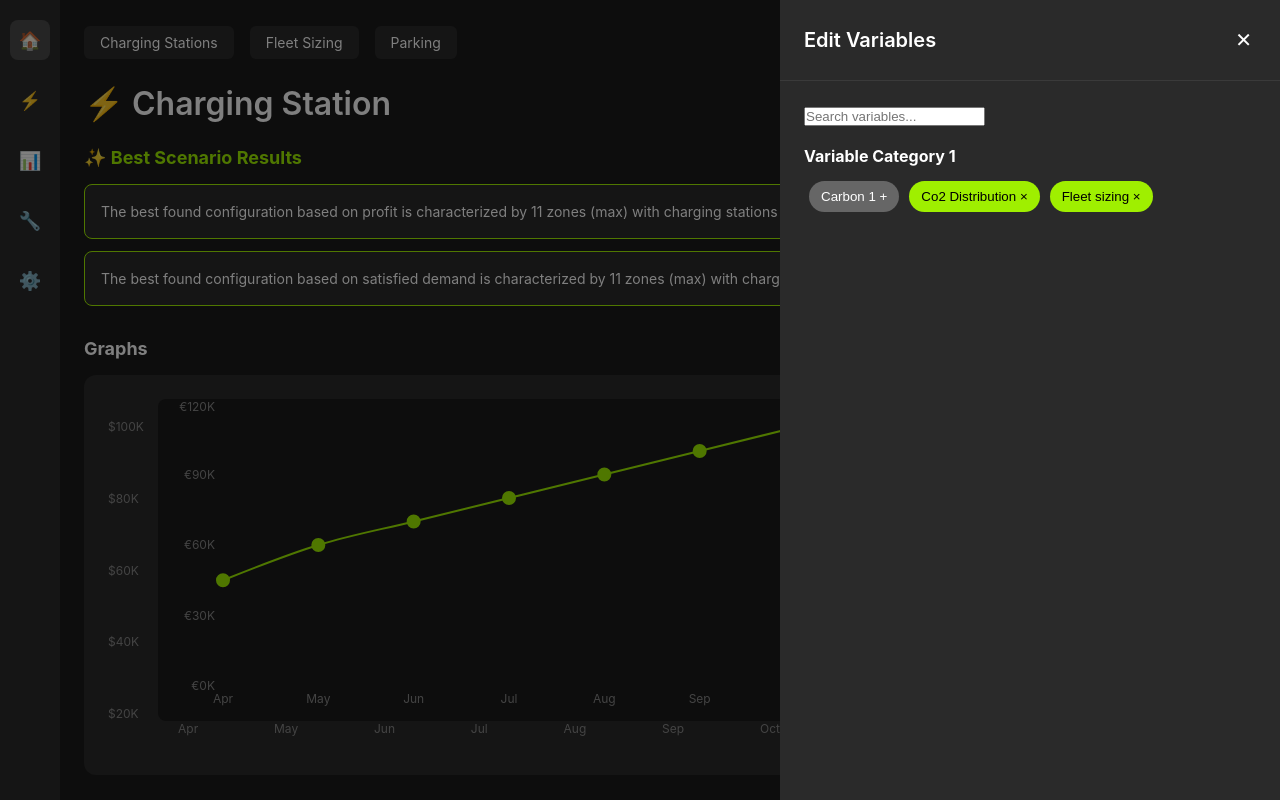
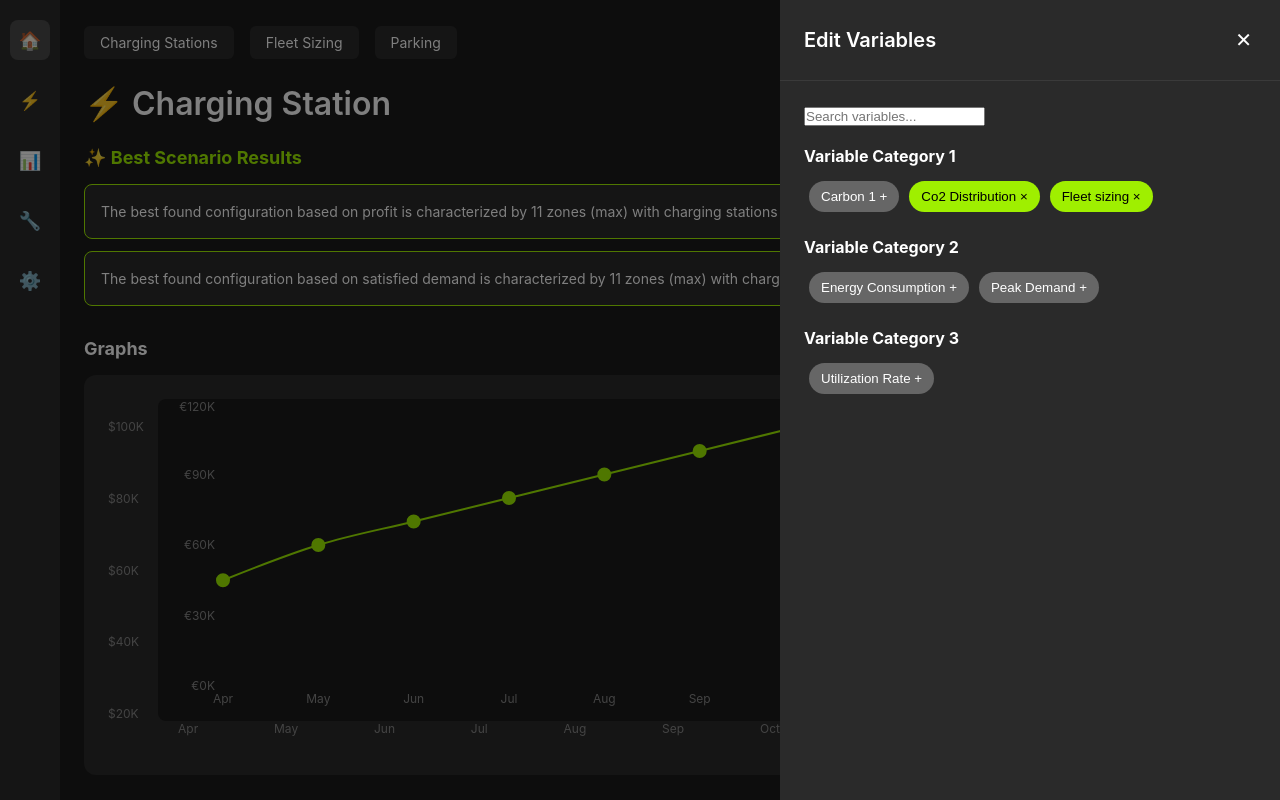
Before and after one commit to Amitesh-ux/AnswersAI, a React (Vite) app: page / in a window 1280 px wide. Both pictures are taken after a click on the button "Edit Variables". Built offline with nearby package versions, Linux system fonts and the light colour scheme.

Commit message:
Added more variable categories and the hover context panels with 1.5 s delay

```diff
--- a/src/App.tsx
+++ b/src/App.tsx
@@ -1,6 +1,7 @@
 import { useState } from 'react'
 import './App.css'
 import { LineChart, Line, XAxis, YAxis, ResponsiveContainer, Tooltip } from 'recharts';
+import React, { useRef } from 'react';
 
 const mockData = [
   { month: 'Apr', value: 45000, date: '2024-04' },
@@ -32,13 +33,42 @@ const variables = [
 const variableCategories = ['All', 'Category 1', 'Category 2', 'Category 3'];
 
 
+
 function App() {
   const [editVariablesOpen, setEditVariablesOpen] = useState(false);
   const [hoverData, setHoverData] = useState<any>(null);
   const [mousePos, setMousePos] = useState({ x: 0, y: 0 });
+
   const [selectedVariables, setSelectedVariables] = useState<string[]>(['co2-distribution', 'fleet-sizing']);
   const [selectCategory, setSelectCategory] = useState('All');
   const [searchTerm, setSearchTerm] = useState('');
+
+  const [hoveredVariable, setHoveredVariable] = useState<string | null>(null);
+  const [showContext, setShowContext] = useState<string | null>(null);
+  const hoverTimer = useRef<NodeJS.Timeout | null>(null);
+
+  const handleVariableHover = (variableId: string) => {
+    setHoveredVariable(variableId);
+
+    // Clear any existing timer
+    if (hoverTimer.current) {
+      clearTimeout(hoverTimer.current);
+    }
+
+    // Set 1.5 second timer
+    hoverTimer.current = setTimeout(() => {
+      setShowContext(variableId);
+    }, 1500);
+  };
+
+  const handleVariableLeave = () => {
+    setHoveredVariable(null);
+    setShowContext(null);
+    if (hoverTimer.current) {
+      clearTimeout(hoverTimer.current);
+      hoverTimer.current = null;
+    }
+  };
 
   return (
     <div className="app">
@@ -112,16 +142,16 @@ function App() {
                   <ResponsiveContainer width="100%" height="100%">
                     <LineChart data={mockData}>
                       <XAxis
-                        dataKey = "month"
+                        dataKey="month"
                         axisLine={false}
                         tickLine={false}
-                        tick={ {fill: '#888', fontSize: 12} }
+                        tick={{ fill: '#888', fontSize: 12 }}
                       />
                       <YAxis
                         axisLine={false}
                         tickLine={false}
-                        tick={ {fill: '#888', fontSize: 12} }
-                        tickFormatter={(value) => `€${value/1000}K`}
+                        tick={{ fill: '#888', fontSize: 12 }}
+                        tickFormatter={(value) => `€${value / 1000}K`}
                       />
                       <Line
                         type="monotone"
@@ -130,7 +160,7 @@ function App() {
                         strokeWidth={2}
                         dot={{ fill: '#9fef00', strokeWidth: 2, r: 6 }}
                         activeDot={{ r: 8, stroke: '#9fef00', strokeWidth: 2 }}
-                        />
+                      />
                       <Tooltip
                         contentStyle={{
                           backgroundColor: '#2a2a2a',
@@ -139,7 +169,7 @@ function App() {
                           color: '#fff'
                         }}
                         formatter={(value: any) => [`€${value.toLocaleString()}`, 'Revenue']}
-                        />
+                      />
                     </LineChart>
                   </ResponsiveContainer>
                 </div>
@@ -223,6 +253,10 @@ function App() {
                       setSelectedVariables([...selectedVariables, 'carbon-1']);
                     }
                   }}
+
+                  onMouseEnter={() => handleVariableHover('carbon-1')}
+                  onMouseLeave={handleVariableLeave}
+
                   style={{
                     padding: '8px 12px',
                     backgroundColor: selectedVariables.includes('carbon-1') ? '#9fef00' : '#666',
@@ -245,6 +279,10 @@ function App() {
                       setSelectedVariables([...selectedVariables, 'co2-distribution']);
                     }
                   }}
+
+                  onMouseEnter={() => handleVariableHover('co2-distribution')}
+                  onMouseLeave={handleVariableLeave}
+
                   style={{
                     padding: '8px 12px',
                     backgroundColor: selectedVariables.includes('co2-distribution') ? '#9fef00' : '#666',
@@ -267,6 +305,10 @@ function App() {
                       setSelectedVariables([...selectedVariables, 'fleet-sizing']);
                     }
                   }}
+
+                  onMouseEnter={() => handleVariableHover('fleet-sizing')}
+                  onMouseLeave={handleVariableLeave}
+
                   style={{
                     padding: '8px 12px',
                     backgroundColor: selectedVariables.includes('fleet-sizing') ? '#9fef00' : '#666',
@@ -280,6 +322,208 @@ function App() {
                   Fleet sizing {selectedVariables.includes('fleet-sizing') ? '×' : '+'}
                 </button>
               </div>
+
+              <div className="variable-tag-example">
+                <h4 style={{ color: '#fff', margin: '20px 0 10px 0' }}>Variable Category 2</h4>
+
+                <button
+                  onClick={() => {
+                    if (selectedVariables.includes('energy-consumption')) {
+                      setSelectedVariables(selectedVariables.filter(id => id !== 'energy-consumption'));
+                    } else {
+                      setSelectedVariables([...selectedVariables, 'energy-consumption']);
+                    }
+                  }}
+                  onMouseEnter={() => handleVariableHover('energy-consumption')}
+                  onMouseLeave={handleVariableLeave}
+                  style={{
+                    padding: '8px 12px',
+                    backgroundColor: selectedVariables.includes('energy-consumption') ? '#9fef00' : '#666',
+                    color: selectedVariables.includes('energy-consumption') ? '#000' : '#fff',
+                    border: 'none',
+                    borderRadius: '20px',
+                    margin: '5px',
+                    cursor: 'pointer'
+                  }}
+                >
+                  Energy Consumption {selectedVariables.includes('energy-consumption') ? '×' : '+'}
+                </button>
+
+                <button
+                  onClick={() => {
+                    if (selectedVariables.includes('peak-demand')) {
+                      setSelectedVariables(selectedVariables.filter(id => id !== 'peak-demand'));
+                    } else {
+                      setSelectedVariables([...selectedVariables, 'peak-demand']);
+                    }
+                  }}
+                  onMouseEnter={() => handleVariableHover('peak-demand')}
+                  onMouseLeave={handleVariableLeave}
+                  style={{
+                    padding: '8px 12px',
+                    backgroundColor: selectedVariables.includes('peak-demand') ? '#9fef00' : '#666',
+                    color: selectedVariables.includes('peak-demand') ? '#000' : '#fff',
+                    border: 'none',
+                    borderRadius: '20px',
+                    margin: '5px',
+                    cursor: 'pointer'
+                  }}
+                >
+                  Peak Demand {selectedVariables.includes('peak-demand') ? '×' : '+'}
+                </button>
+              </div>
+
+              <div className="variable-tag-example">
+                <h4 style={{ color: '#fff', margin: '20px 0 10px 0' }}>Variable Category 3</h4>
+
+                <button
+                  onClick={() => {
+                    if (selectedVariables.includes('utilization-rate')) {
+                      setSelectedVariables(selectedVariables.filter(id => id !== 'utilization-rate'));
+                    } else {
+                      setSelectedVariables([...selectedVariables, 'utilization-rate']);
+                    }
+                  }}
+                  onMouseEnter={() => handleVariableHover('utilization-rate')}
+                  onMouseLeave={handleVariableLeave}
+                  style={{
+                    padding: '8px 12px',
+                    backgroundColor: selectedVariables.includes('utilization-rate') ? '#9fef00' : '#666',
+                    color: selectedVariables.includes('utilization-rate') ? '#000' : '#fff',
+                    border: 'none',
+                    borderRadius: '20px',
+                    margin: '5px',
+                    cursor: 'pointer'
+                  }}
+                >
+                  Utilization Rate {selectedVariables.includes('utilization-rate') ? '×' : '+'}
+                </button>
+              </div>
+
+              {/* Context Panel */}
+              {showContext === 'carbon-1' && (
+                <div style={{
+                  position: 'absolute',
+                  top: '300px',
+                  left: '20px',
+                  backgroundColor: '#333',
+                  border: '1px solid #555',
+                  borderRadius: '8px',
+                  padding: '15px',
+                  width: '250px',
+                  zIndex: 1000,
+                  color: '#fff'
+                }}>
+                  <h4 style={{ margin: '0 0 10px 0', color: '#9fef00' }}>Carbon 1</h4>
+                  <p style={{ margin: 0, fontSize: '14px', lineHeight: '1.4' }}>
+                    Carbon tracking variable that monitors CO2 emissions across the charging network.
+                    Essential for environmental impact analysis and sustainability reporting.
+                  </p>
+                </div>
+              )}
+
+              {showContext === 'co2-distribution' && (
+                <div style={{
+                  position: 'absolute',
+                  top: '300px',
+                  left: '20px',
+                  backgroundColor: '#333',
+                  border: '1px solid #555',
+                  borderRadius: '8px',
+                  padding: '15px',
+                  width: '250px',
+                  zIndex: 1000,
+                  color: '#fff'
+                }}>
+                  <h4 style={{ margin: '0 0 10px 0', color: '#9fef00' }}>Co2 Distribution</h4>
+                  <p style={{ margin: 0, fontSize: '14px', lineHeight: '1.4' }}>
+                    But what truly sets Switch apart is its versatility. It can be used as a scooter, a
+                    bike, or even a skateboard, making it suitable for people of all ages.
+                  </p>
+                </div>
+              )}
+
+              {showContext === 'fleet-sizing' && (
+                <div style={{
+                  position: 'absolute',
+                  top: '300px',
+                  left: '20px',
+                  backgroundColor: '#333',
+                  border: '1px solid #555',
+                  borderRadius: '8px',
+                  padding: '15px',
+                  width: '250px',
+                  zIndex: 1000,
+                  color: '#fff'
+                }}>
+                  <h4 style={{ margin: '0 0 10px 0', color: '#9fef00' }}>Fleet Sizing</h4>
+                  <p style={{ margin: 0, fontSize: '14px', lineHeight: '1.4' }}>
+                    Optimization variable for determining optimal fleet size based on demand patterns,
+                    charging capacity, and operational efficiency metrics.
+                  </p>
+                </div>
+              )}
+
+              {showContext === 'energy-consumption' && (
+                <div style={{
+                  position: 'absolute',
+                  top: '300px',
+                  left: '20px',
+                  backgroundColor: '#333',
+                  border: '1px solid #555',
+                  borderRadius: '8px',
+                  padding: '15px',
+                  width: '250px',
+                  zIndex: 1000,
+                  color: '#fff'
+                }}>
+                  <h4 style={{ margin: '0 0 10px 0', color: '#9fef00' }}>Energy Consumption</h4>
+                  <p style={{ margin: 0, fontSize: '14px', lineHeight: '1.4' }}>
+                    Real-time energy consumption tracking across all charging stations for optimization.
+                  </p>
+                </div>
+              )}
+
+              {showContext === 'peak-demand' && (
+                <div style={{
+                  position: 'absolute',
+                  top: '300px',
+                  left: '20px',
+                  backgroundColor: '#333',
+                  border: '1px solid #555',
+                  borderRadius: '8px',
+                  padding: '15px',
+                  width: '250px',
+                  zIndex: 1000,
+                  color: '#fff'
+                }}>
+                  <h4 style={{ margin: '0 0 10px 0', color: '#9fef00' }}>Peak Demand</h4>
+                  <p style={{ margin: 0, fontSize: '14px', lineHeight: '1.4' }}>
+                    Peak demand analysis for capacity planning and load balancing optimization.
+                  </p>
+                </div>
+              )}
+
+              {showContext === 'utilization-rate' && (
+                <div style={{
+                  position: 'absolute',
+                  top: '300px',
+                  left: '20px',
+                  backgroundColor: '#333',
+                  border: '1px solid #555',
+                  borderRadius: '8px',
+                  padding: '15px',
+                  width: '250px',
+                  zIndex: 1000,
+                  color: '#fff'
+                }}>
+                  <h4 style={{ margin: '0 0 10px 0', color: '#9fef00' }}>Utilization Rate</h4>
+                  <p style={{ margin: 0, fontSize: '14px', lineHeight: '1.4' }}>
+                    Station utilization metrics for efficiency analysis and resource allocation.
+                  </p>
+                </div>
+              )}
+
             </div>
           </div>
         </div>
```
Also changed, not shown: 1 other file (tests, documents, lock files or other folders).
